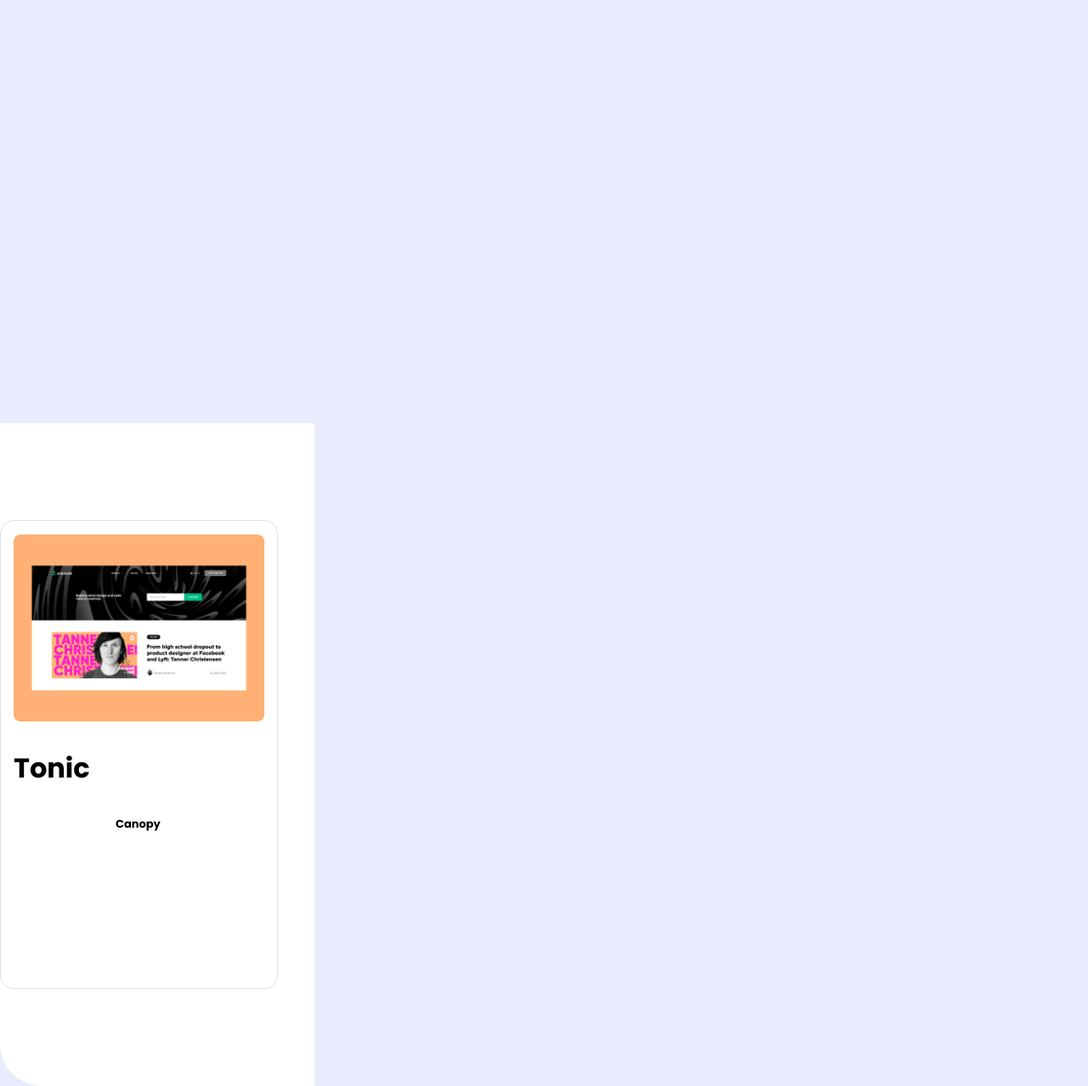
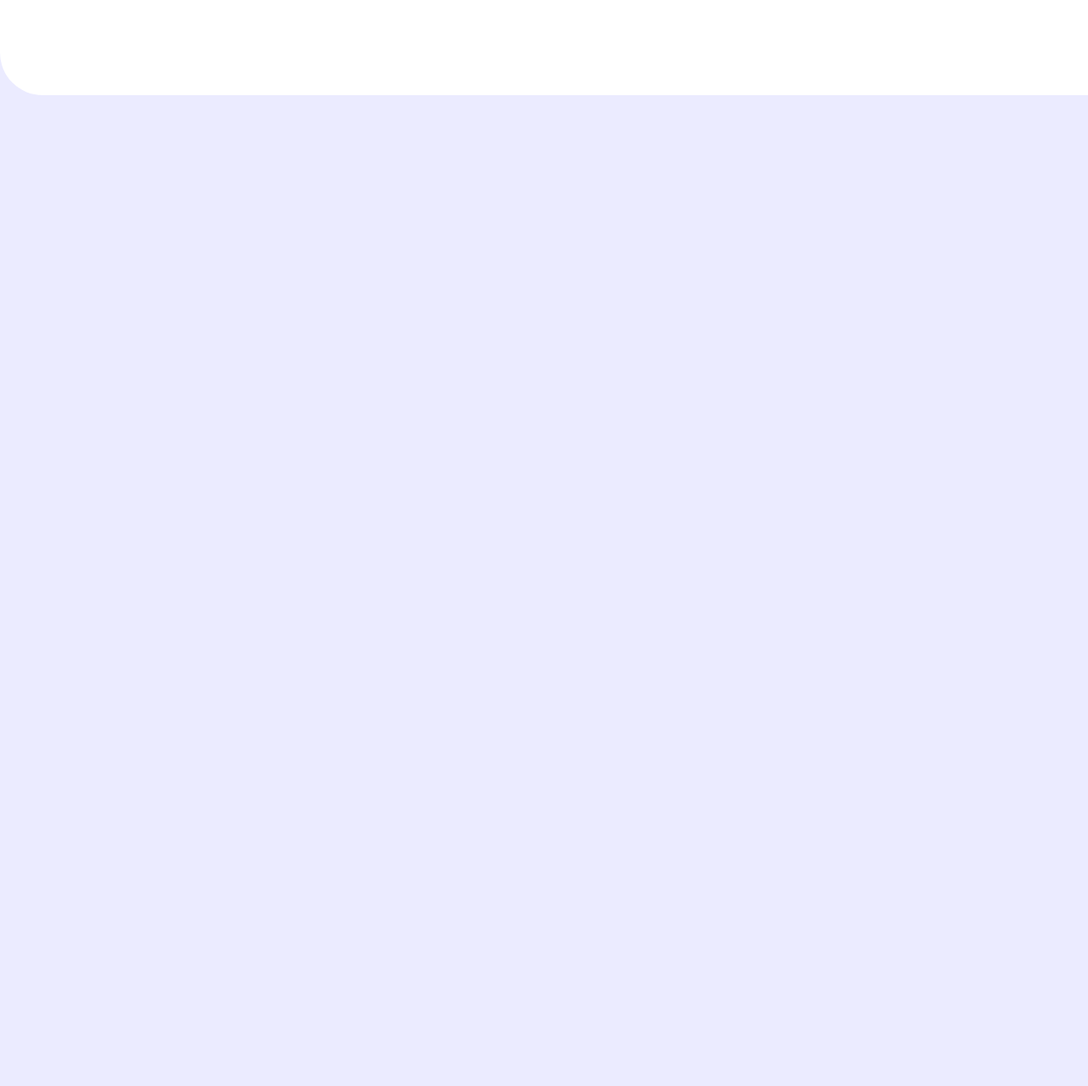
Before and after one commit to MuhammadAnasMalik/Portfolio, a website: page index.html in a window 1280 px wide. Shown: the part 688-1966 px from the top of the page at 85% size. After the commit the page ends 800 px from the top, so only its background shows below. Drawn offline with Linux system fonts and the light colour scheme.

```diff
--- a/Styles.css
+++ b/Styles.css
@@ -103,93 +103,6 @@
   margin-top: -5px;
 }
 
-
-.work {
-  width: Hug (375px)px;
-  height: Hug (2,788px)px;
-  top: 718px;
-  padding: 114px 0px 114px 0px;
-  gap: 88px;
-  opacity: 0px;
-}
-
-.card{
- box-sizing: border-box;
-
-
-display: flex;
-flex-direction: column;
-align-items: center;
-padding: 16px;
-gap: 12px;
-
-width: 327px;
-height: 552px;
-
-/* Neutrals/N0 */
-background: #FFFFFF;
-/* Neutrals/N40 */
-border: 1px solid #DFE1E6;
-border-radius: 16px;
-
-/* Inside auto layout */
-flex: none;
-order: 0;
-flex-grow: 0;
-
-}
-
-.cardimage{
-  width: 295px;
-  height: 220px;
-  gap: 0px;
-  border-radius: 8px 8px 8px 8px;
-  opacity: 0px;
-
-}
-
-.leftblock{
-  width: Hug (295px)px;
-  height: Hug (288px)px;
-  gap: 12px;
-  opacity: 0px;
-
-}
-.projectTitle{
-  width: 295px;
-  height: 36px;
-  gap: 0px;
-  opacity: 0px;
-  font-family: Poppins;
-  font-size: 32px;
-  font-weight: 700;
-  line-height: 44px;
-  text-align: left;
-
-}
-
-.frame{
-  width: Hug (236px)px;
-  height: Hug (32px)px;
-  gap: 12px;
-  opacity: 0px;
-
-}
-
-.client{
-  width: 55px;
-  height: 16px;
-  gap: 0px;
-  opacity: 0px;
-  font-family: Poppins;
-  font-size: 13px;
-  font-weight: 600;
-  line-height: 16px;
-  text-align: left;
-
-
-
-}
 ul{
   list-style: none;
   display: flex;
--- a/index.html
+++ b/index.html
@@ -28,14 +28,5 @@
             <li><img src="./Vector (3).svg" alt=""></li>
          </ul>
     </main>
-    <main class="work">
-        <div class="card">
-        <img src="card1.png" alt="Project" class="cardimage">
-        <h1 class="projectTitle">Tonic</h1>
-        <div class="frame">
-            <h2 class="client">Canopy</h2>
-        </div>
-        </div>
-    </main>
 </body>
 </html>
```
